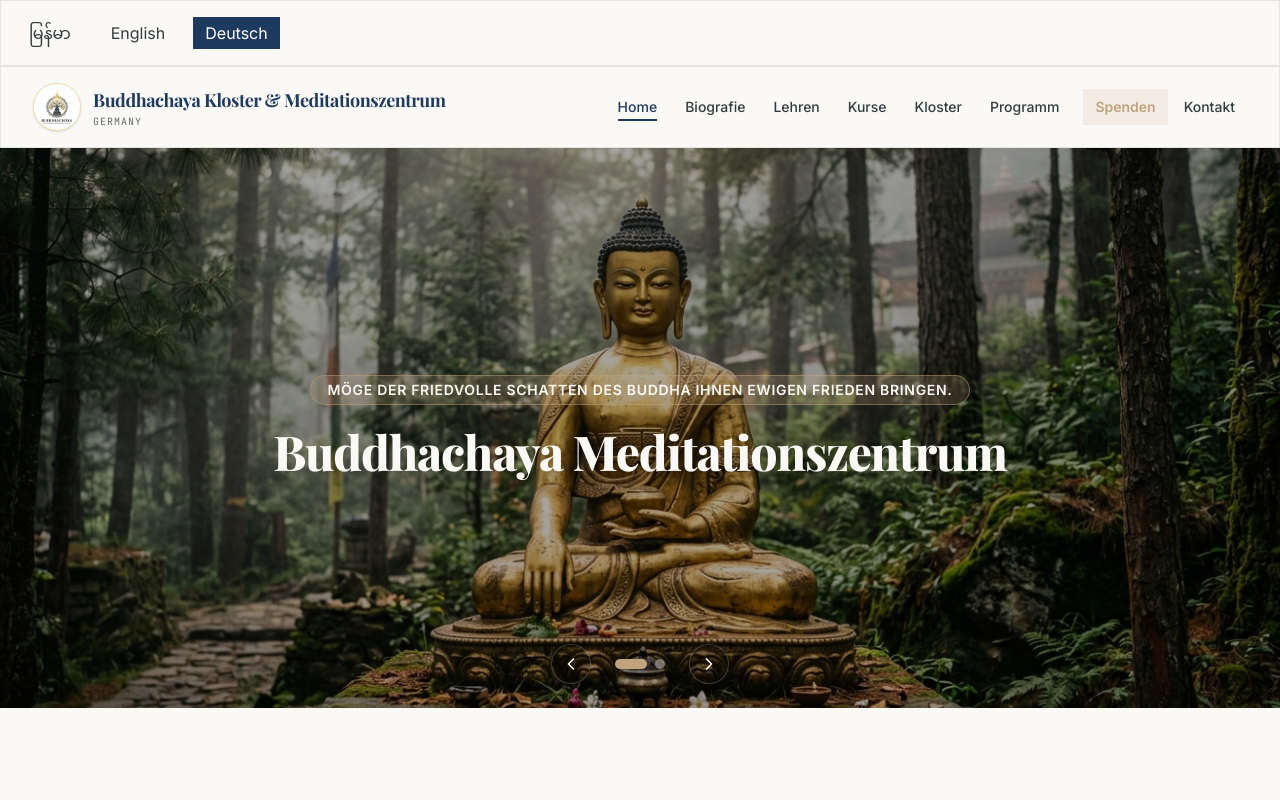
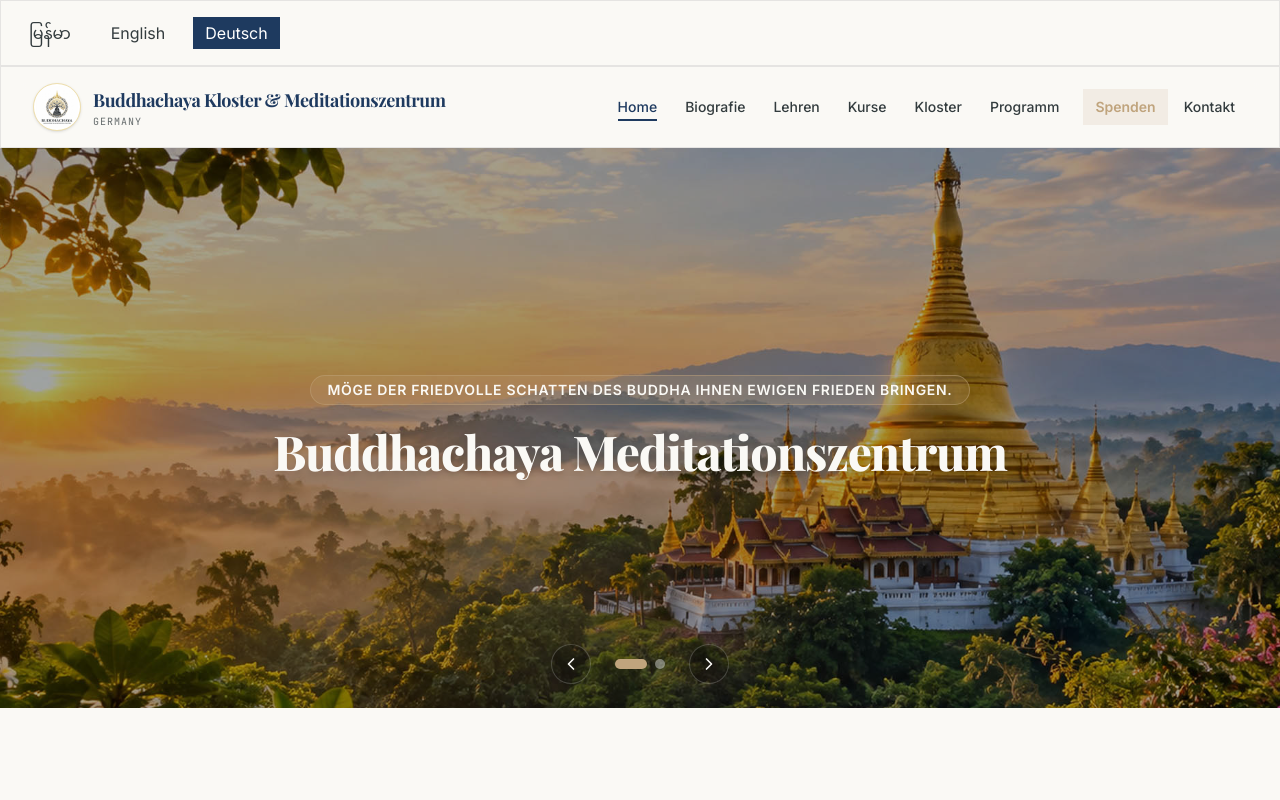
Before and after one commit to buddhachaya-center/buddhachaya-center, a Next.js app: page /de in a window 1280 px wide. Shown: the top 800 px of the page. Built offline with nearby package versions, Linux system fonts and the light colour scheme; a web font is replaced by a local one.

Commit message:
Add real hero photos from the Sayadaw

```diff
--- a/content/site.ts
+++ b/content/site.ts
@@ -14,9 +14,9 @@
 
 // Image paths
 export const IMAGE_ASSETS = {
-  hero: '/src/assets/images/hero_buddha_chaya_1781268127495.jpg',
+  hero: '/images/hero-01.jpg',
   sayadaw: '/src/assets/images/buddhachaya_official_logo_1786274550066.jpg',
-  monastery: '/src/assets/images/monastery_grounds_1781268160420.jpg',
+  monastery: '/images/hero-02.jpg',
   logo: '/src/assets/images/buddhachaya_emblem_logo.jpg'
 };
 
```
Also changed, not shown: public/images/hero-01.jpg (added), public/images/hero-02.jpg (added).
